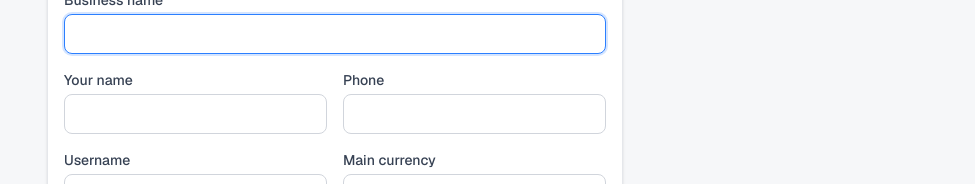
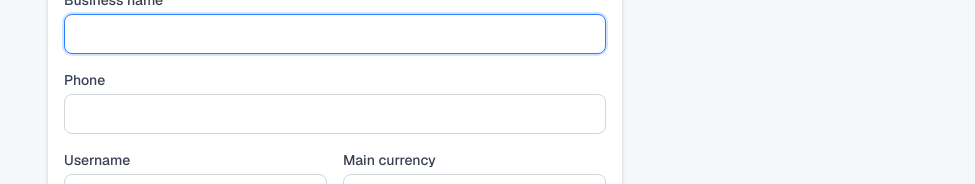
Before and after one commit to maharshwemobile-lgtm/wallet-note-multitenant, a Next.js app: page /register in a window 1280 px wide. Shown: the part 255-439 px from the top of the page, without its empty margins (305-1280 px from the left). Built offline with nearby package versions, Linux system fonts and the light colour scheme.

Commit message:
Make owner name optional during registration

```diff
--- a/src/app/api/v1/auth/register/route.ts
+++ b/src/app/api/v1/auth/register/route.ts
@@ -6,7 +6,7 @@ import { registerTenant } from "@/lib/tenant";
 
 const schema = z.object({
   businessName: z.string().trim().min(2).max(80),
-  ownerName: z.string().trim().min(2).max(80),
+  ownerName: z.string().trim().min(2).max(80).optional(),
   username: z.string().trim().toLowerCase().min(3).max(40),
   email: z.string().trim().toLowerCase().email().max(160),
   phone: z.string().trim().max(30).optional(),
--- a/src/app/register/page.tsx
+++ b/src/app/register/page.tsx
@@ -13,7 +13,6 @@ export default function RegisterPage() {
   const router = useRouter();
   const [form, setForm] = useState({
     businessName: "",
-    ownerName: "",
     username: "",
     email: "",
     phone: "",
@@ -47,7 +46,6 @@ export default function RegisterPage() {
         method: "POST",
         body: {
           businessName: form.businessName,
-          ownerName: form.ownerName,
           username: form.username,
           email: form.email,
           phone: form.phone || undefined,
@@ -86,14 +84,6 @@ export default function RegisterPage() {
             autoFocus
             required
           />
-          <div className="grid gap-4 sm:grid-cols-2">
-            <Input
-              label="Your name"
-              value={form.ownerName}
-              onChange={(event) => update("ownerName", event.target.value)}
-              autoComplete="name"
-              required
-            />
           <Input
             label="Phone"
             type="tel"
@@ -101,7 +91,6 @@ export default function RegisterPage() {
             onChange={(event) => update("phone", event.target.value)}
             autoComplete="tel"
           />
-          </div>
           <div className="grid gap-4 sm:grid-cols-2">
             <Input
               label="Username"
@@ -153,7 +142,7 @@ export default function RegisterPage() {
           {error && <p className="text-sm text-red-600">{error}</p>}
           <Button
             type="submit"
-            disabled={loading || !form.businessName || !form.ownerName || !form.username || !form.email || !form.password}
+            disabled={loading || !form.businessName || !form.username || !form.email || !form.password}
             className="w-full"
           >
             {loading ? "Creating account..." : "Create free account"}
--- a/src/lib/tenant.ts
+++ b/src/lib/tenant.ts
@@ -8,7 +8,7 @@ import { moduleSetting, type ModuleMode } from "@/lib/modules";
 
 export interface TenantRegistration {
   businessName: string;
-  ownerName: string;
+  ownerName?: string;
   username: string;
   email: string;
   phone?: string;
@@ -89,7 +89,7 @@ export async function registerTenant(input: TenantRegistration) {
       const owner = await tx.user.create({
         data: {
           businessId: business.id,
-          name: input.ownerName,
+          name: input.ownerName?.trim() || username,
           username,
           email,
           phone: input.phone,
```
Lines whose indentation alone changed are shown as unchanged.
